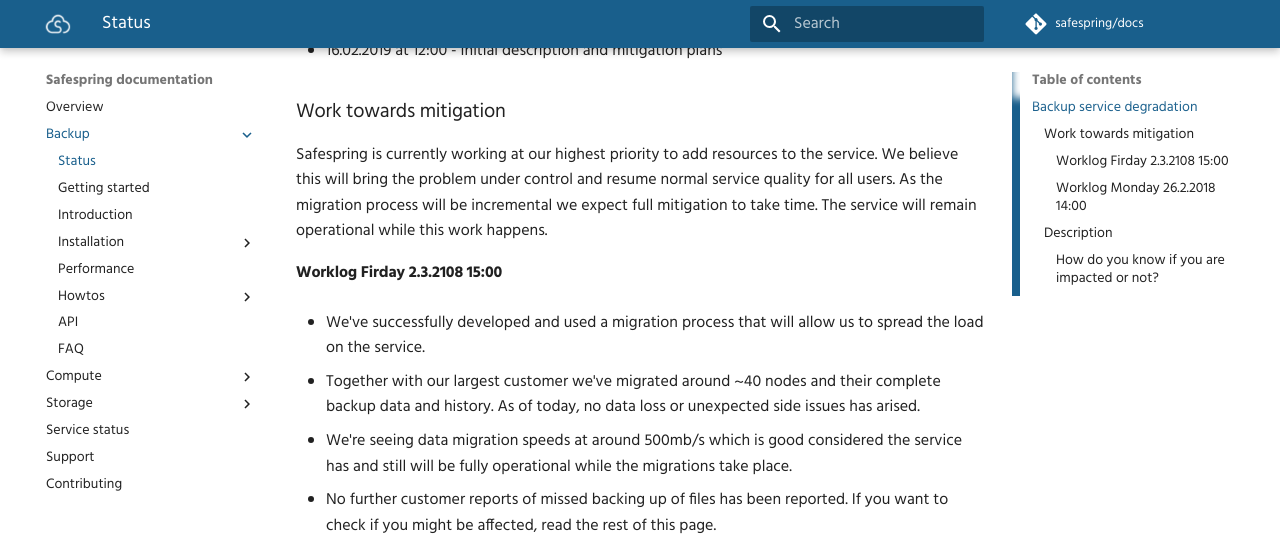
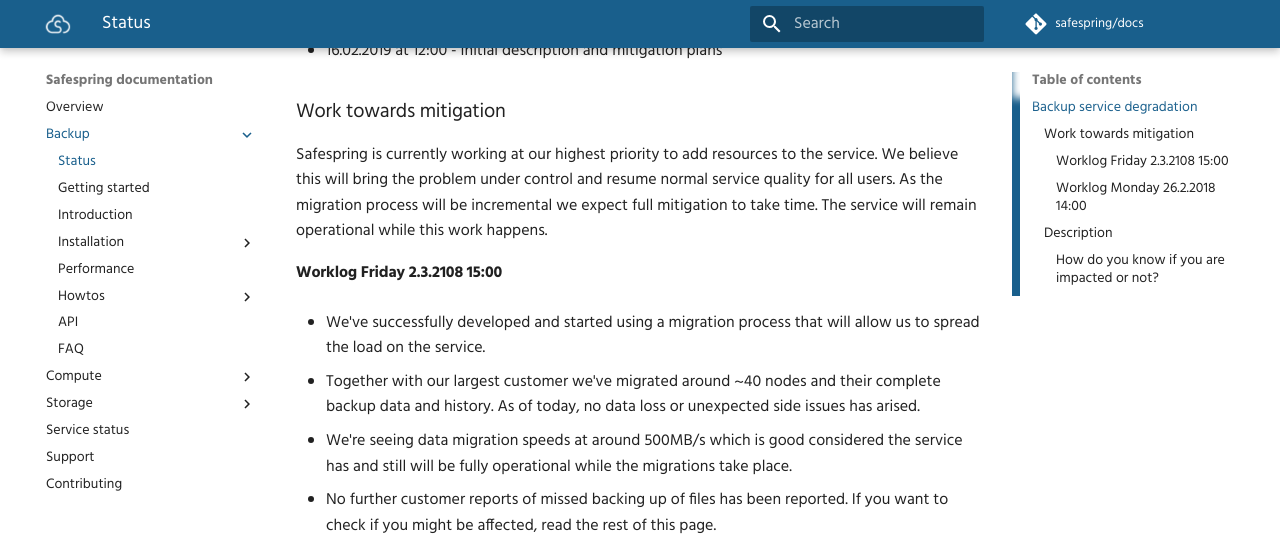
Before and after one commit to safespring/docs, an MkDocs documentation site: the page built from content/backup/status.md, in a window 1280 px wide and 900 px high, scrolled down 326 px. Shown: the top 537 px of the window. Built offline with MkDocs 1.6.1 and Material for MkDocs 9.7.7, drawn with Linux system fonts in a browser that asks for light colours; comment, search, counter and statistics services are not loaded; old or Windows-style settings are respelled for this version of MkDocs.

Commit message:
Spelling nits

```diff
--- a/content/backup/status.md
+++ b/content/backup/status.md
@@ -16,16 +16,16 @@ service quality for all users. As the migration process will be incremental we
 expect full mitigation to take time. The service will remain operational while
 this work happens.
 
-#### Worklog Firday 2.3.2108 15:00
+#### Worklog Friday 2.3.2108 15:00
 
-* We've successfully developed and used a migration process that will allow us
-  to spread the load on the service.
+* We've successfully developed and started using a migration process
+  that will allow us to spread the load on the service.
 
 * Together with our largest customer we've migrated around ~40 nodes and their
   complete backup data and history. As of today, no data loss or unexpected
   side issues has arised.
 
-* We're seeing data migration speeds at around 500mb/s which is good considered
+* We're seeing data migration speeds at around 500MB/s which is good considered
   the service has and still will be fully operational while the migrations take
   place.
 
```
